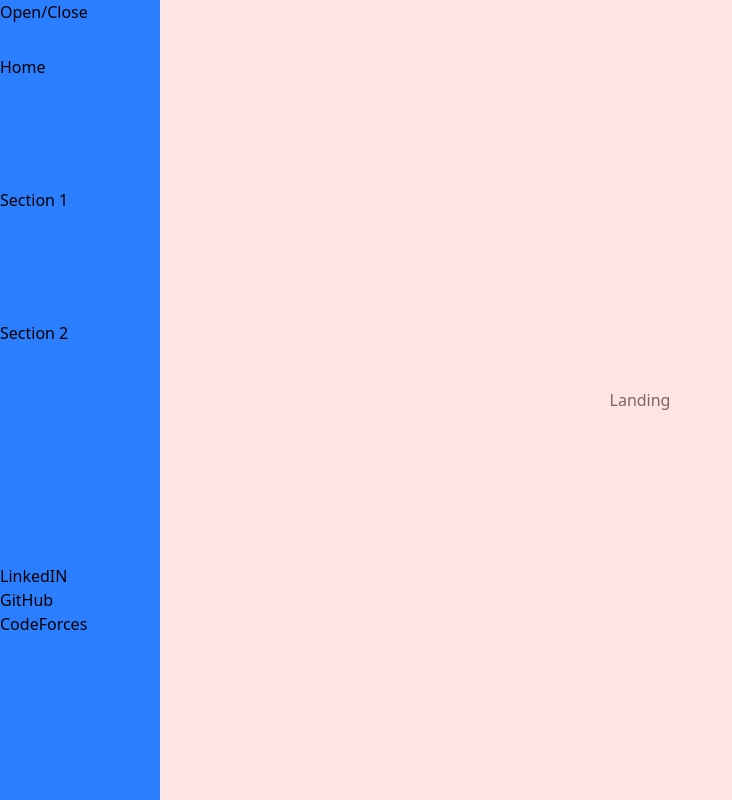
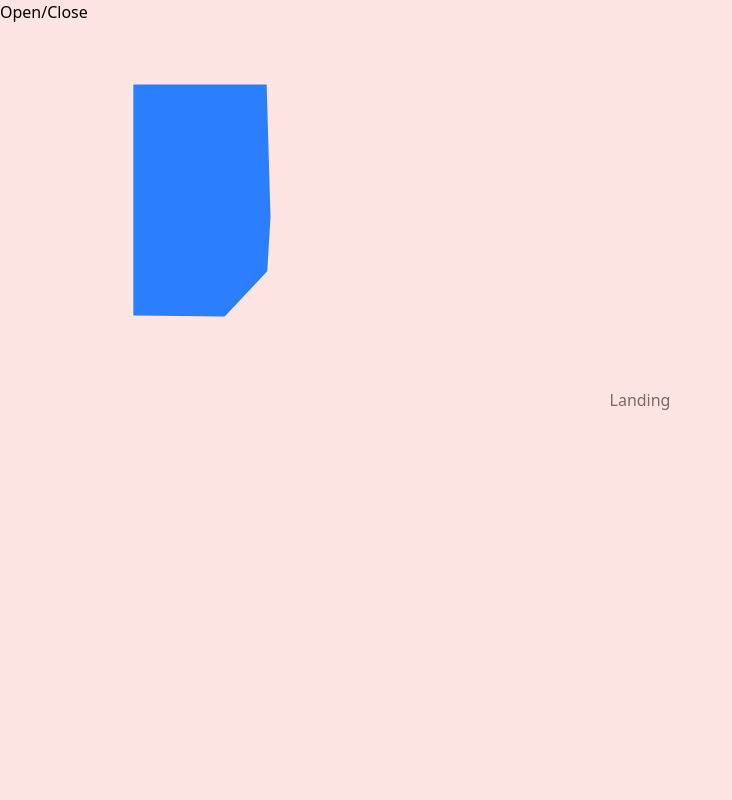
Before and after one commit to ThunderEmperors/portfolio-site, a React (Vite) app: page / in a window 1280 px wide. Both pictures are taken after a click on the element "Open/Close". Shown: the whole page, without its empty margins (0-732 px from the left). Built offline with nearby package versions, Linux system fonts and the light colour scheme.

Commit message:
stages of sidepanel animation

```diff
--- a/src/components/showcase/Showcase.jsx
+++ b/src/components/showcase/Showcase.jsx
@@ -4,6 +4,21 @@ import { useSelector, useDispatch } from 'react-redux'
 import { handleSectionClick, handleOpenCloseClick } from '../../features/showcase/showcaseSlice'
 import SectionDropDown from './SectionDropDown'
 import { Link } from 'react-router-dom'
+import { motion } from 'motion/react'
+
+const transition = {
+  duration: 50,
+  times: [0, 0.2, 0.4, 0.6, 0.8],
+  ease: "easeInOut",
+}
+
+const shapes = [
+  "polygon(133.33px 315.47px,224.67px 316.47px,221.50px 233.74px,222.33px 142.00px,266.67px 84.53px,133.33px 84.53px)",
+  "polygon(133.33px 315.47px,224.67px 316.47px,221.50px 233.74px,268.33px 143.00px,266.67px 84.53px,133.33px 84.53px)",
+  "polygon(133.33px 315.47px,224.67px 316.47px,247.58px 266.60px,270.50px 216.74px,268.33px 143.00px,266.67px 84.53px,133.33px 84.53px)",
+  "polygon(133.33px 315.47px,224.67px 316.47px,268.58px 271.60px,270.50px 216.74px,268.33px 143.00px,266.67px 84.53px,133.33px 84.53px)",
+  "polygon(133.33px 315.47px,269.67px 316.47px,268.58px 271.60px,270.50px 216.74px,268.33px 143.00px,266.67px 84.53px,133.33px 84.53px)",
+];
 
 const Showcase = () => {
 
@@ -28,7 +43,14 @@ const Showcase = () => {
 
       { isOpen ?
         (
-        <div className='side-panel w-[10rem] bg-blue-500'>
+        <motion.div
+          animate={{ clipPath: shapes }}
+          transition={{
+            duration: 5,
+            times: [0, 0.2, 0.4, 0.6, 0.8]
+          }}
+          className='side-panel w-[20rem] bg-blue-500'
+        >
         <div className='side-sections' id='section-1'>
           <div className='drop-section'><Link to={'/'}> Home </Link></div>
           <div className='drop-section'>
@@ -60,7 +82,7 @@ const Showcase = () => {
           </div>
         </div>
 
-        </div>
+        </motion.div>
         ) : (<></>)
       }
     </>
--- a/src/components/showcase/showcase.scss
+++ b/src/components/showcase/showcase.scss
@@ -18,6 +18,10 @@
   padding: 0;
   border-right: 2px;
   z-index: 50;
+  float: left;
+  shape-outside: ellipse(31% 50% at 50% 50%);
+  clip-path: ellipse(31% 50% at 50% 50%);
+  shape-margin: 10px;
 }
 
 .skills{
```
